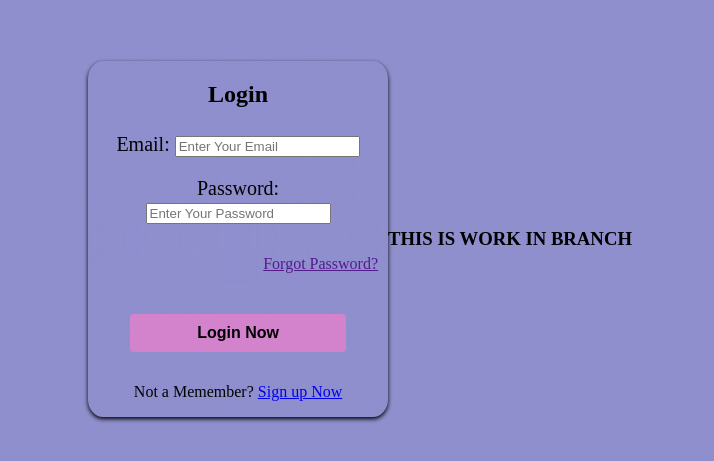
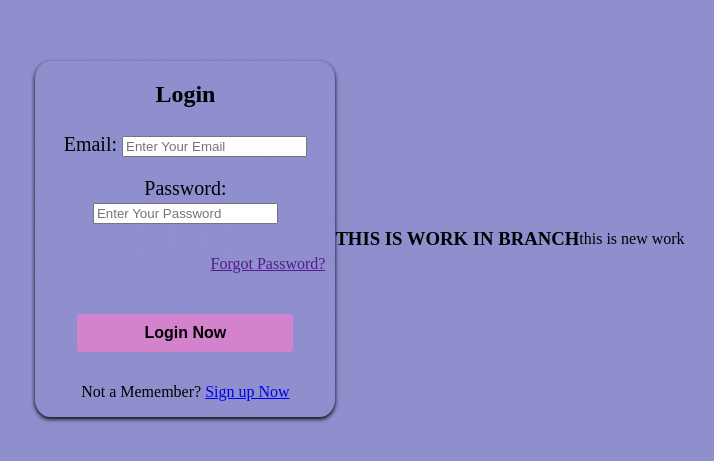
Before and after one commit to ayeshasamad723-glitch/Form, a plain HTML site: page index.html in a window 1280 px wide. Shown: the part 161-622 px from the top of the page, without its empty margins (280-994 px from the left). Drawn offline with Linux system fonts and the light colour scheme.

Commit message:
updated new

```diff
--- a/index.html
+++ b/index.html
@@ -90,5 +90,6 @@ height: 100vh;
     </div>
 
     <h3>THIS IS WORK IN BRANCH</h3>
+    <p> this is new work </p>
 </body>
 </html>
```
